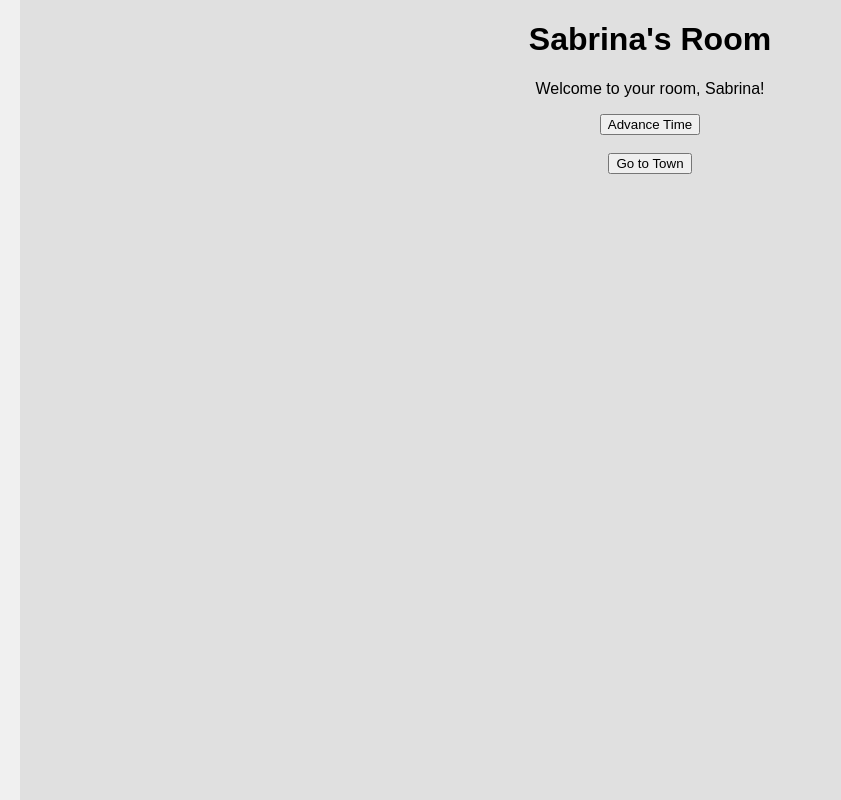
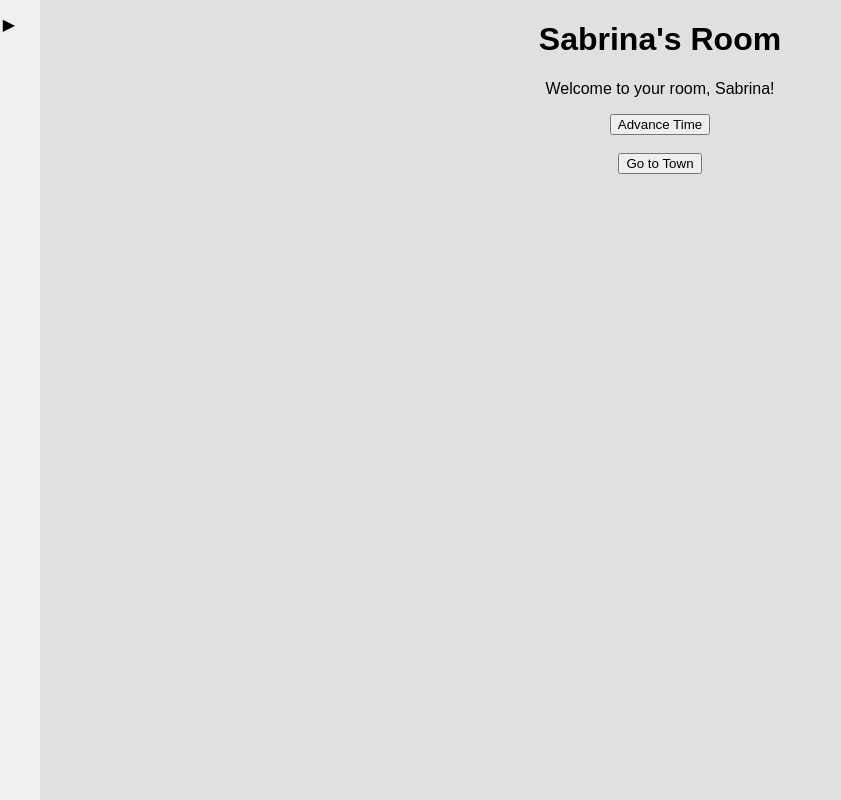
Before and after one commit to crackwood3194/Test, a plain HTML site: page Index.html in a window 1280 px wide. Both pictures are taken after a click on the element 238 px from the left and 24 px from the top of the page. Shown: the whole page, without its empty margins (0-841 px from the left). Drawn offline with Linux system fonts and the light colour scheme.

Commit message:
Update Index.html

```diff
--- a/Index.html
+++ b/Index.html
@@ -24,6 +24,7 @@ body {
 
 #sidebar.collapsed {
   width: 0;
+  min-width: 20px; /* Adjust this value as needed */
   overflow: hidden;
 }
 
@@ -45,10 +46,6 @@ body {
 
 #collapse-button::before {
   content: '\25C0';
-}
-
-#sidebar.collapsed #collapse-button {
-   right: 20px; /* Adjust to bring arrow out when collapsed */
 }
 
 #sidebar.collapsed #collapse-button::before {
@@ -171,10 +168,9 @@ function loadGame() {
 function toggleSidebar() {
   const sidebar = document.getElementById('sidebar');
   sidebar.classList.toggle('collapsed');
-  sidebarVisible = !sidebarVisible; // Keep track of visibility (optional)
+  sidebarVisible = !sidebarVisible;
 }
 
-// Initial update on page load
 updateStats();
 
 </script>
```
